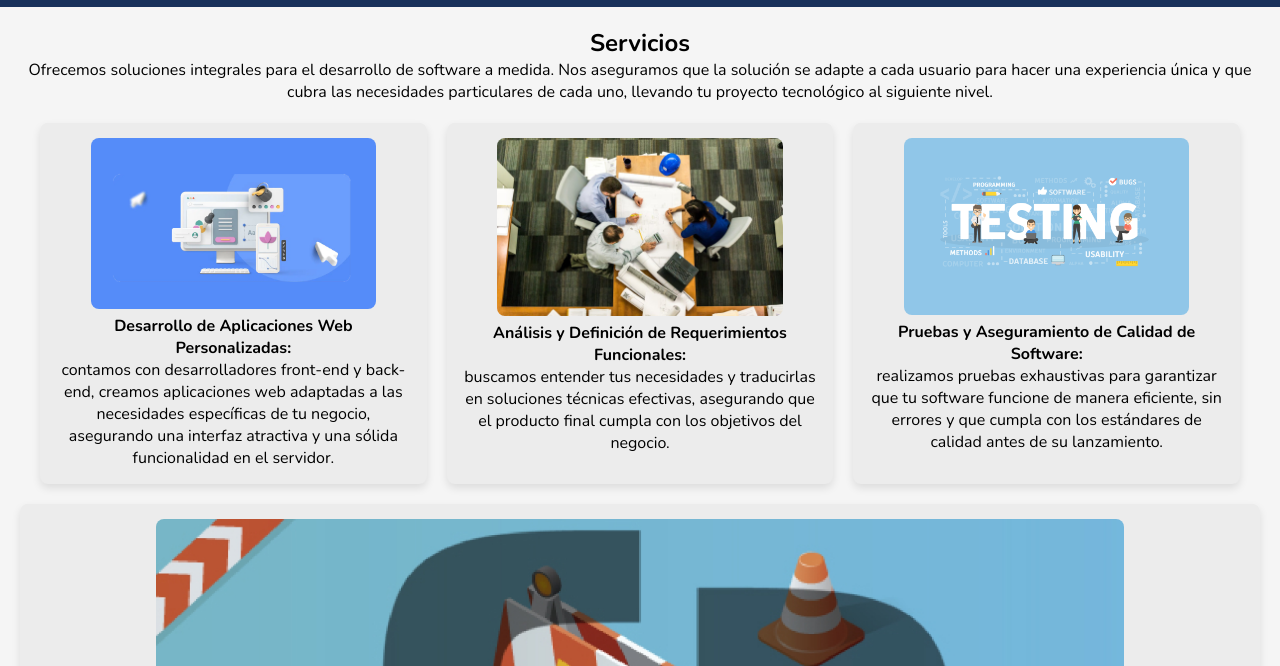
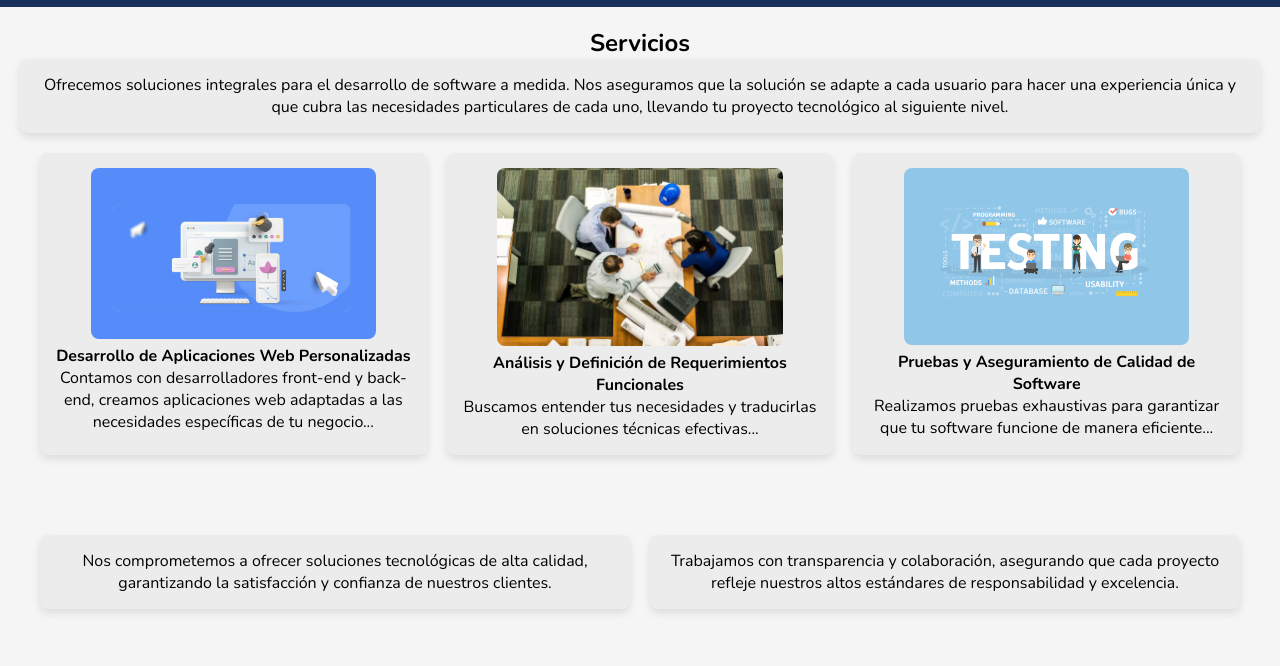
Before and after one commit to facundo-seib/quad, a plain HTML site: page servicios.html in a window 1280 px wide. Shown: the part 93-759 px from the top of the page. Drawn offline with nearby package versions, Linux system fonts and the light colour scheme; a web font is replaced by a local one.

Commit message:
servicios v1.1
Faltaría acomodar el footer segun el wireframe.

```diff
--- a/servicios.html
+++ b/servicios.html
@@ -32,41 +32,38 @@
     </section>
     <section id="servicios">
       <h2>Servicios</h2>
-        <div class="servicios">
-          <p>
-            Ofrecemos soluciones integrales para el desarrollo de software a medida. Nos aseguramos que la solución se adapte a cada usuario para hacer una experiencia única y que cubra las necesidades particulares de cada uno, llevando tu proyecto tecnológico al siguiente nivel.</p>
+      <div class="servicios-intro">
+        <p>Ofrecemos soluciones integrales para el desarrollo de software a medida. Nos aseguramos que la solución se adapte a cada usuario para hacer una experiencia única y que cubra las necesidades particulares de cada uno, llevando tu proyecto tecnológico al siguiente nivel.</p>
       </div>
       <div class="servicios-content">
         <div class="servicios-item">
           <a href="index.html" target="_blank"><img src="./images/aplicacionesWeb.png" alt="Imagen Empresa 1" class="servicios-photo"></a>
-            <h4>Desarrollo de Aplicaciones Web Personalizadas:<br></h4>
-            <p>contamos  con desarrolladores front-end y back-end, creamos aplicaciones web adaptadas a las necesidades específicas de tu negocio, asegurando una interfaz atractiva y una sólida funcionalidad en el servidor.</p>
+          <h4>Desarrollo de Aplicaciones Web Personalizadas</h4>
+          <p>Contamos con desarrolladores front-end y back-end, creamos aplicaciones web adaptadas a las necesidades específicas de tu negocio...</p>
         </div>
         <div class="servicios-item">
           <img src="./images/analisisFuncional.jfif" alt="En construcción" class="servicios-photo">
-            <h4>Análisis y Definición de Requerimientos Funcionales:<br></h4>
-            <p>buscamos entender tus necesidades y traducirlas en soluciones técnicas efectivas, asegurando que el producto final cumpla con los objetivos del negocio.</p>
+          <h4>Análisis y Definición de Requerimientos Funcionales</h4>
+          <p>Buscamos entender tus necesidades y traducirlas en soluciones técnicas efectivas...</p>
         </div>
         <div class="servicios-item">
           <img src="./images/testing.png" alt="En construcción" class="servicios-photo">
-          <h4>Pruebas y Aseguramiento de Calidad de Software:<br></h4>
-          <p>realizamos pruebas exhaustivas para garantizar que tu software funcione de manera eficiente, sin errores y que cumpla con los estándares de calidad antes de su lanzamiento.</p>
+          <h4>Pruebas y Aseguramiento de Calidad de Software</h4>
+          <p>Realizamos pruebas exhaustivas para garantizar que tu software funcione de manera eficiente...</p>
         </div>
       </div>
+  </section>
+
+  <section id="servicios2">
+
+      <div class="servicios2-content">
         <div class="servicios-item">
-          <img src="./images/img2-p.jpg" alt="En construcción" class="servicios-photo">
-          <h4>Pruebas y Aseguramiento de Calidad de Software:<br></h4>
-          <p>realizamos pruebas exhaustivas para garantizar que tu software funcione de manera eficiente, sin errores y que cumpla con los estándares de calidad antes de su lanzamiento.</p>
+          <p>Nos comprometemos a ofrecer soluciones tecnológicas de alta calidad, garantizando la satisfacción y confianza de nuestros clientes.</p>
+        </div>
+        <div class="servicios-item">
+          <p>Trabajamos con transparencia y colaboración, asegurando que cada proyecto refleje nuestros altos estándares de responsabilidad y excelencia.</p>
         </div>
       </div>
-        <div class="servicios-item">
-          <img src="./images/img2-p.jpg" alt="En construcción" class="servicios-photo">
-          <h4>Pruebas y Aseguramiento de Calidad de Software:<br></h4>
-          <p>realizamos pruebas exhaustivas para garantizar que tu software funcione de manera eficiente, sin errores y que cumpla con los estándares de calidad antes de su lanzamiento.</p>
-          </div>
-        </div>
-
-
     <div class="technologies">
       <h3>Tecnologías</h3>
       <div class="logos">
--- a/styles/servicios.css
+++ b/styles/servicios.css
@@ -173,6 +173,27 @@
     max-width: 80%;
   }
 
+  #servicios2 {
+    text-align: center;
+    padding: 20px;
+    background-color: #f5f5f5;
+
+  }
+
+  .servicios2-content {
+    display: grid;                         /* convierte un elemento en un contenedor de cuadrícula*/
+    grid-template-columns: repeat(2, 1fr); /* Tres columnas iguales */
+    gap: 20px;
+    padding: 20px;
+
+  }
+
+  .servicios2-item {
+    background-color: #ececec;
+    border-radius: 8px;
+    padding: 15px;
+    box-shadow: 0 4px 8px rgba(0, 0, 0, 0.1);
+  }
 
   .technologies {
     margin-top: 40px;
@@ -211,6 +232,7 @@
     transform: translateY(-10px);
     transition: transform 0.5s ease;
 }
+
 .servicios-intro{
   background-color: #ececec;
   border-radius: 8px;
```
Lines whose indentation alone changed are shown as unchanged.
